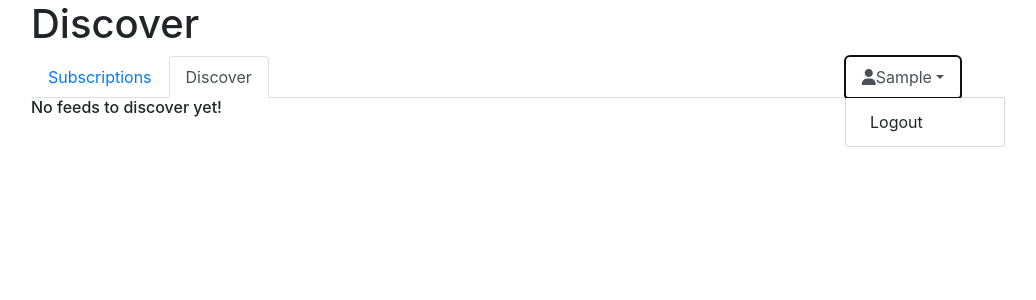
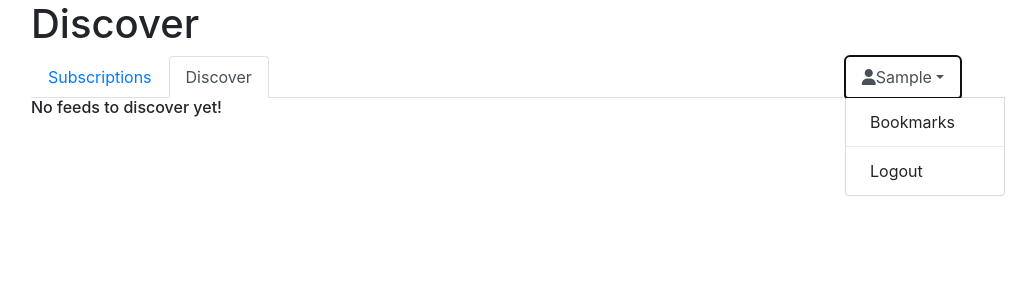
Before and after one commit to georgetims96/rss2newsletter, a Django app: page / in a window 1280 px wide, after a click that opens the changed part. Shown: the top 300 px of the page, without its empty margins (144-1180 px from the left). Run offline with Django 3.2, Linux system fonts and the light colour scheme; the visitor is signed in with stand-in values (Sample User, id 1); data that the repository does not hold is empty; parts of the project's set-up code (start-up, migrations or seed data) failed here and were passed over; some libraries are stand-ins or nearby versions.

Commit message:
Added bookmark link to navbar

```diff
--- a/feedaggregator/templates/feedaggregator/partials/navbar.html
+++ b/feedaggregator/templates/feedaggregator/partials/navbar.html
@@ -10,6 +10,8 @@
       <li class="nav-item dropdown ml-auto">
         <a class="nav-link dropdown-toggle" data-toggle="dropdown" href="#" role="button" aria-haspopup="true" aria-expanded="false"><i class="fa-solid fa-user"></i>{{ user.first_name }}</a>
         <div class="dropdown-menu">
+          <a class="dropdown-item" href="{% url 'feedaggregator:bookmarks' %}">Bookmarks</a>
+          <div class="dropdown-divider"></div>
           <a class="dropdown-item" href="{% url 'users:logout' %}">Logout</a>
         </div>
       </li>
--- a/feedaggregator/templates/feedaggregator/saved_entries.html
+++ b/feedaggregator/templates/feedaggregator/saved_entries.html
@@ -26,4 +26,5 @@ Bookmark List
     {% endif %}
   </div>
 </div>
+{% include 'feedaggregator/partials/pagination.html' %}
 {% endblock %}
--- a/feedaggregator/views.py
+++ b/feedaggregator/views.py
@@ -91,6 +91,7 @@ class EntrySaveView(LoginRequiredMixin, generic.RedirectView):
       )
       bookmark_to_add.save()
     return self.request.META.get('HTTP_REFERER')
+    # return reverse_lazy('feedaggregator:entry_detail', kwargs = {'pk': entry_pk})
 
 class EntryUnsaveView(LoginRequiredMixin, generic.RedirectView):
   def get_redirect_url(self, *args, **kwargs):
@@ -108,6 +109,7 @@ class EntryUnsaveView(LoginRequiredMixin, generic.RedirectView):
 class EntrySavedView(LoginRequiredMixin, generic.ListView):
   context_object_name = "saved_entries"
   template_name = "feedaggregator/saved_entries.html"
+  paginate_by = 10
 
   def get_queryset(self):
     return Bookmark.objects.filter(subscriber=self.request.user)
```
Also changed, not shown: 1 other file.
